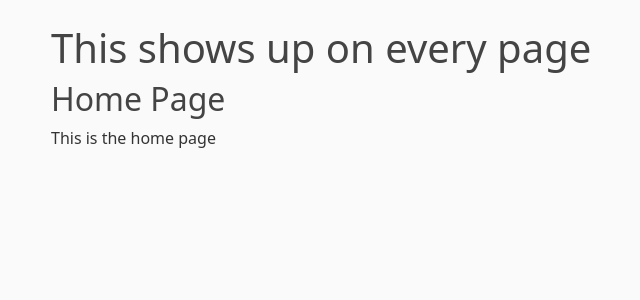
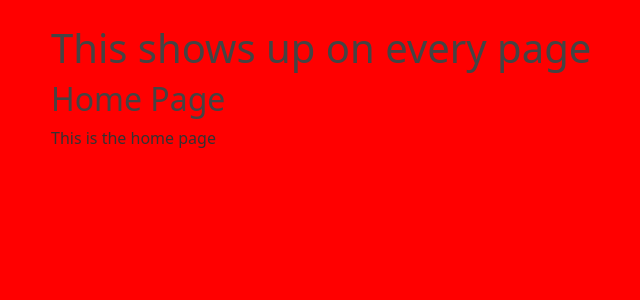
Before and after one commit to Ozzy100/flask_demo, a Flask app: page / in a window 1280 px wide. Shown: the part 56-356 px from the top of the page, without its empty margins (31-671 px from the left). Run offline with Flask 3, Linux system fonts and the light colour scheme.

Commit message:
changed background

```diff
--- a/static/main.css
+++ b/static/main.css
@@ -1,5 +1,5 @@
 body {
-  background: #fafafa;
+  background: red;
   color: #333333;
   margin-top: 5rem;
 }
```
